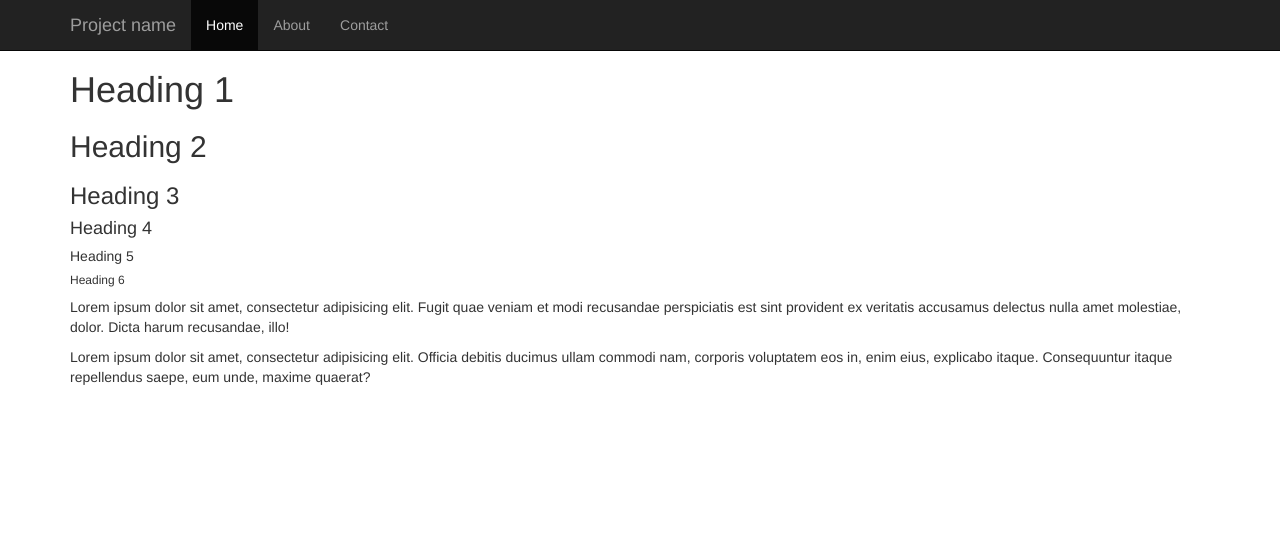
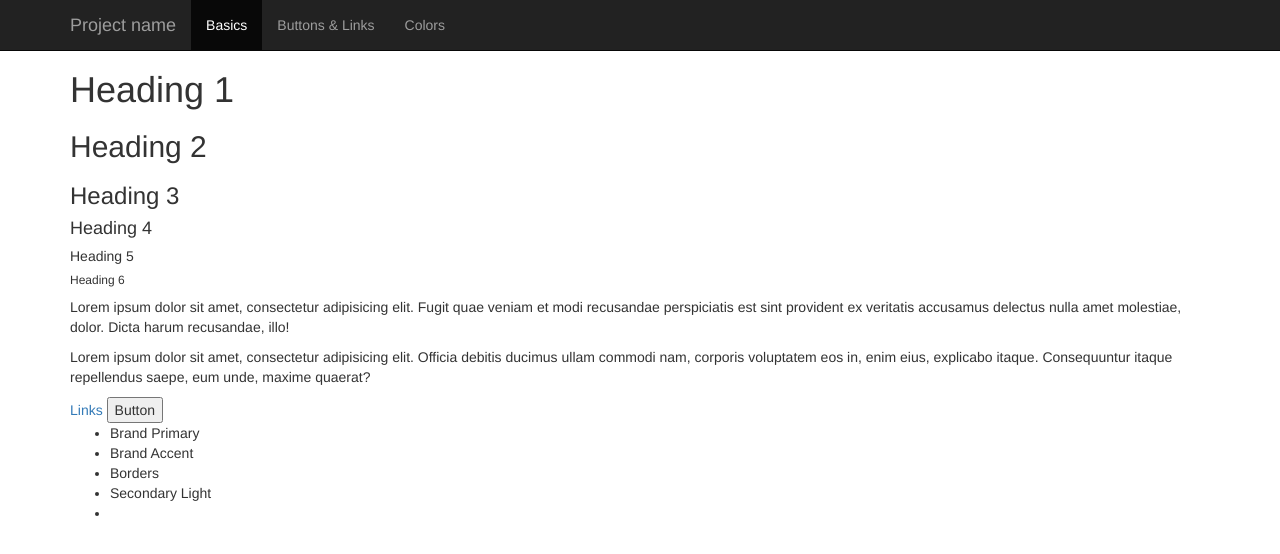
Before and after one commit to bstory32/bootstrap-skin-template, a plain HTML site: page index.html in a window 1280 px wide. Drawn offline with nearby package versions, Linux system fonts and the light colour scheme; files whose address does not match are found by name.

Commit message:
added colors less

```diff
--- a/config.js
+++ b/config.js
@@ -9,7 +9,7 @@
 	var template = {
 		bootstrap: 'bootstrap-3.3.5-dist', // Version of bootstrap
 		themeDir: 'theme', // Directory
-		projectName: 'Basic Theme', // Project Name
+		projectName: '', // Project Name
 		projectDir: 'basic_theme', //Project Directory
 		log: true // Console log config
 	}
@@ -27,7 +27,12 @@
 
 
 	// Set title
-	$('head title').append(template.project);
+	if (template.projectName != '') {
+		$('head title').append(template.projectName);
+	} else {
+		if (template.log) {console.log('Project Name Not Set');};
+	};
+
 
 	// Load Bootstrap
 	if (bower.useBower) {
--- a/index.html
+++ b/index.html
@@ -32,15 +32,15 @@
   			</div>
   			<div id="navbar" class="collapse navbar-collapse">
   				<ul class="nav navbar-nav">
-  					<li class="active"><a href="#">Home</a></li>
-  					<li><a href="#about">About</a></li>
-  					<li><a href="#contact">Contact</a></li>
+  					<li class="active"><a href="#basics">Basics</a></li>
+  					<li><a href="#links">Buttons &amp; Links</a></li>
+  					<li><a href="#colors">Colors</a></li>
   				</ul>
   			</div><!--/.nav-collapse -->
   		</div>
   	</nav>
 
-  	<div class="container">
+  	<div class="container" id="basics">
 
   		<div class="basics">
   			<h1>Heading 1</h1>
@@ -55,6 +55,21 @@
   			<p>Lorem ipsum dolor sit amet, consectetur adipisicing elit. Officia debitis ducimus ullam commodi nam, corporis voluptatem eos in, enim eius, explicabo itaque. Consequuntur itaque repellendus saepe, eum unde, maxime quaerat?</p>
   		</div>
 
+      <div id="links">
+        <a href="#">Links</a>
+        <button>Button</button>
+      </div>
+
+      <div id="colors">
+        <ul>
+          <li>Brand Primary</li>
+          <li>Brand Accent</li>
+          <li>Borders</li>
+          <li>Secondary Light</li>
+          <li></li>
+        </ul>
+      </div>
+
   	</div><!-- /.container -->
 
 
```
Also changed, not shown: theme/basic_theme/less/colors.less (added, +20 -0 lines).
